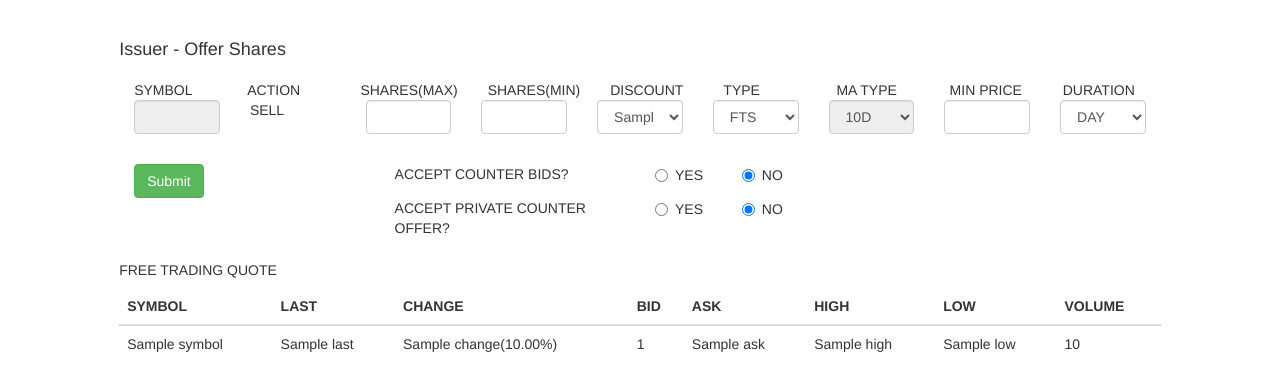
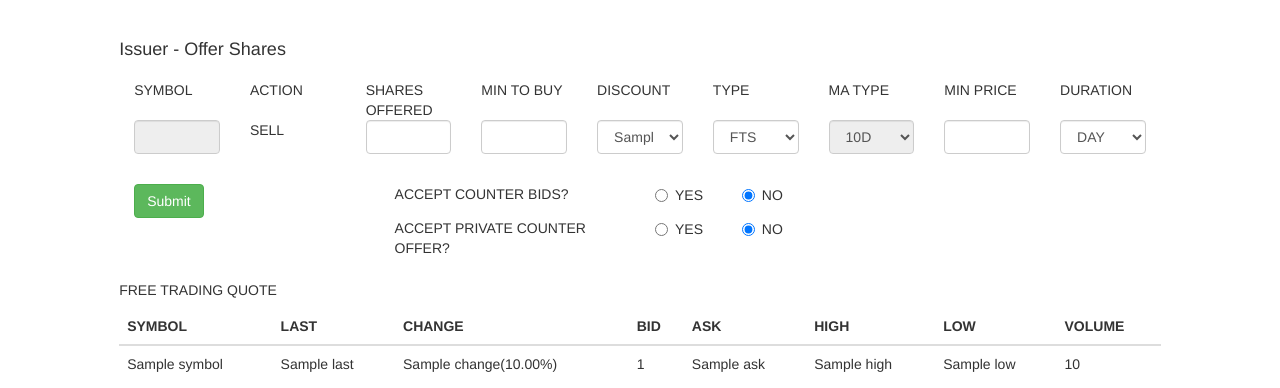
Before and after one commit to yonadav-labs/stock, a Django app: template templates/i_post.html in a window 1280 px wide. Shown: the part 62-450 px from the top of the page. Run offline with Django 3.2, Linux system fonts and the light colour scheme; the template is opened without the code that fills it: most values are stand-ins (such as "Sample title", 1, 10 or a date in 2020); some libraries are stand-ins or nearby versions.

Commit message:
revise code

```diff
--- a/general/views.py
+++ b/general/views.py
@@ -57,7 +57,10 @@ def i_post(request, symbol):
         if form.is_valid():
             form.save()
     else:
-        form = OutputForm(initial={'symbol': symbol})
+        form = OutputForm(initial={
+            'symbol': symbol,
+            'min_price': 0
+        })
 
     return render(request, 'i_post.html', {
         'form': form,
--- a/templates/i_post.html
+++ b/templates/i_post.html
@@ -16,10 +16,10 @@
                 ACTION
             </div>
             <div class="col">
-                SHARES(MAX)
+                SHARES OFFERED
             </div>
             <div class="col">
-                SHARES(MIN)
+                MIN TO BUY
             </div>
             <div class="col">
                 DISCOUNT
```
